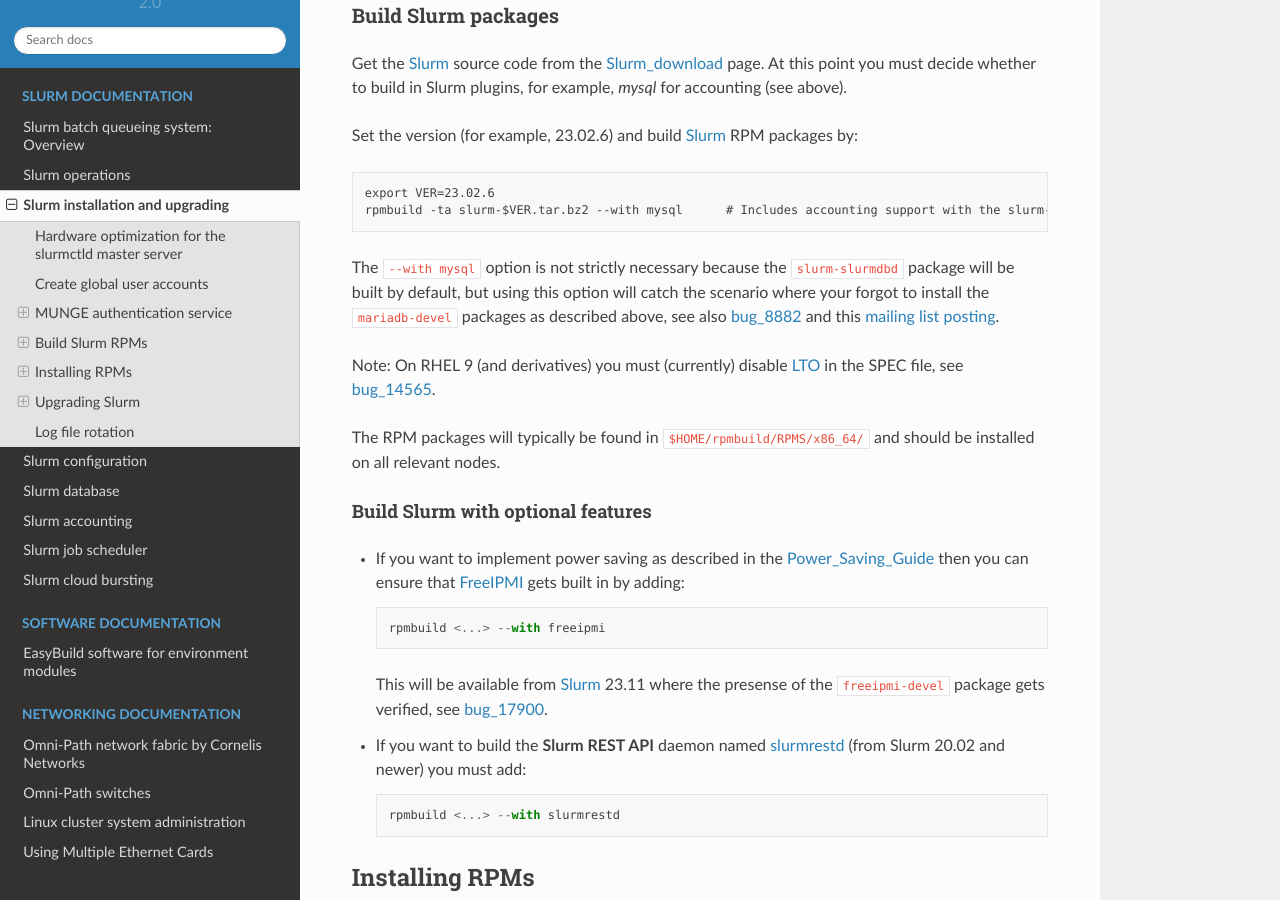
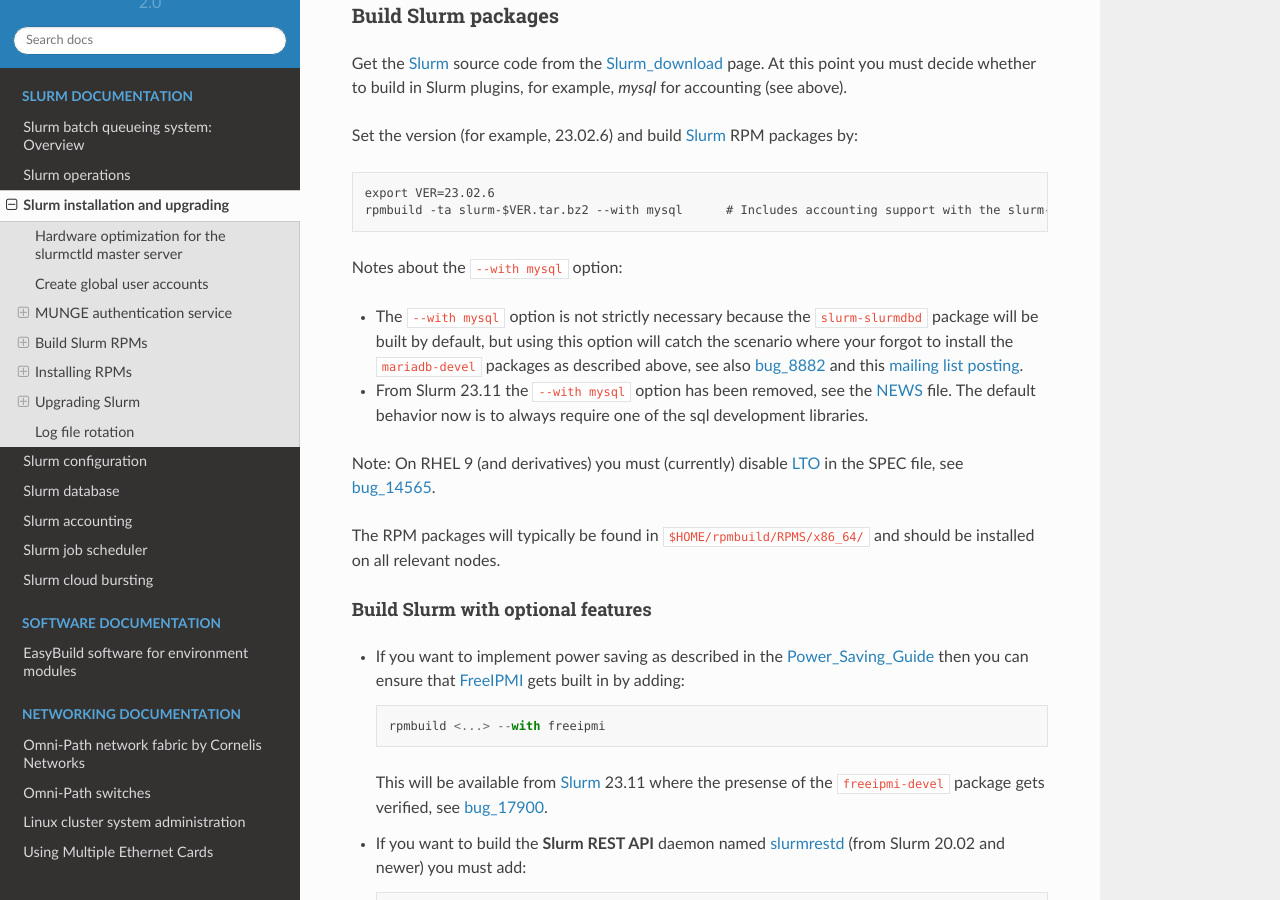
Before and after one commit to OleHolmNielsen/Niflheim_system, a Sphinx documentation site: the page built from docs/Slurm_installation.rst, in a window 1280 px wide and 900 px high, scrolled down 7422 px. Built offline with Sphinx 7.4.7 and the Read the Docs theme 2.0.0, drawn with Linux system fonts in a browser that asks for light colours.

Commit message:
Comments about --with mysql

```diff
--- a/docs/Slurm_installation.rst
+++ b/docs/Slurm_installation.rst
@@ -313,9 +313,13 @@
   export VER=23.02.6
   rpmbuild -ta slurm-$VER.tar.bz2 --with mysql      # Includes accounting support with the slurm-slurmdbd package
 
-The ``--with mysql`` option is not strictly necessary because the ``slurm-slurmdbd`` package will be built by default,
-but using this option will catch the scenario where your forgot to install the ``mariadb-devel`` packages as described above, see also bug_8882_
-and this `mailing list posting <https://lists.schedmd.com/pipermail/slurm-users/2020-April/005245.html>`_.
+Notes about the ``--with mysql`` option:
+
+* The ``--with mysql`` option is not strictly necessary because the ``slurm-slurmdbd`` package will be built by default,
+  but using this option will catch the scenario where your forgot to install the ``mariadb-devel`` packages as described above, see also bug_8882_
+  and this `mailing list posting <https://lists.schedmd.com/pipermail/slurm-users/2020-April/005245.html>`_.
+* From Slurm 23.11 the ``--with mysql`` option has been removed, see the NEWS_ file.
+  The default behavior now is to always require one of the sql development libraries.
 
 Note: On RHEL 9 (and derivatives) you must (currently) disable LTO_ in the SPEC file, see bug_14565_.
 
```
